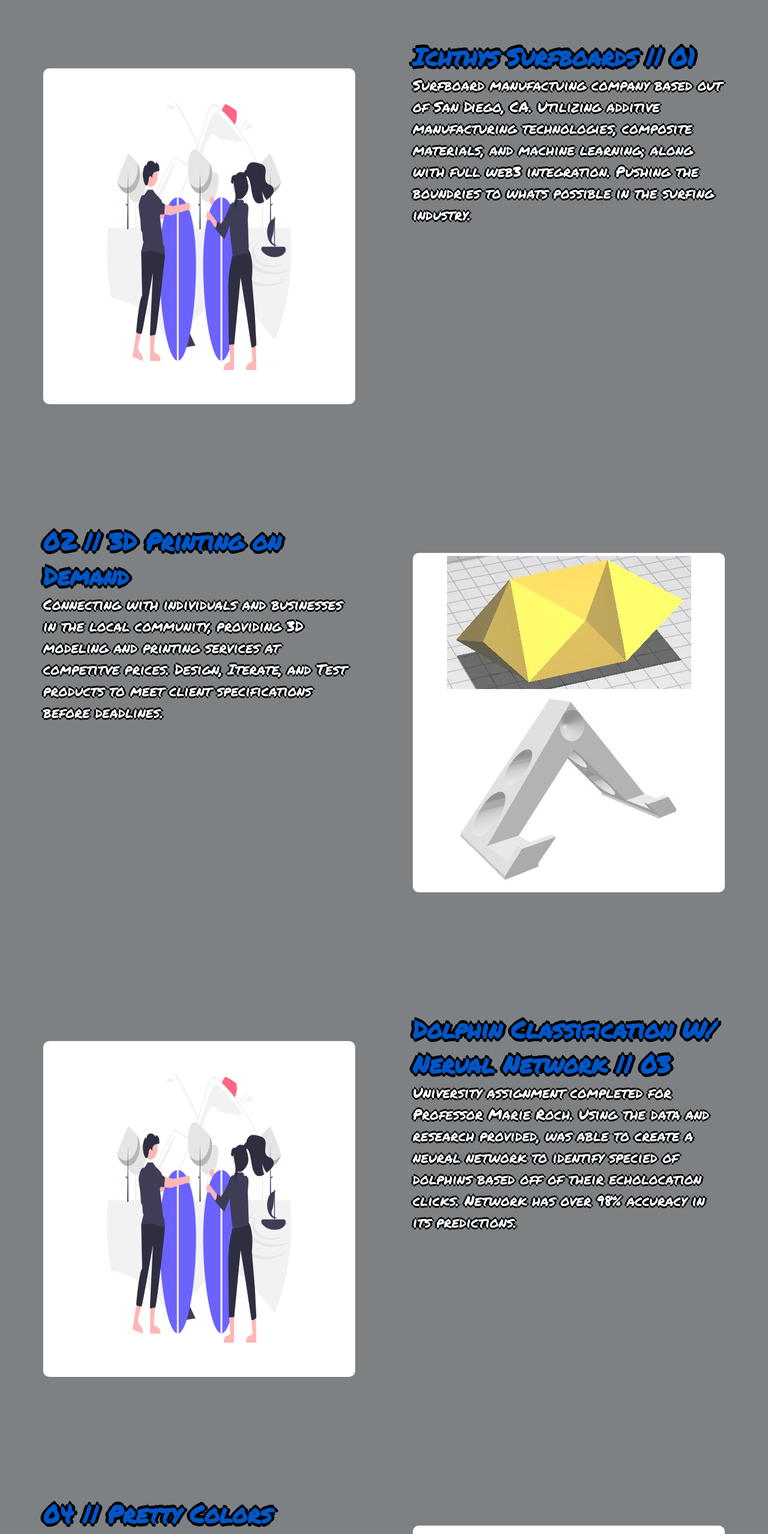
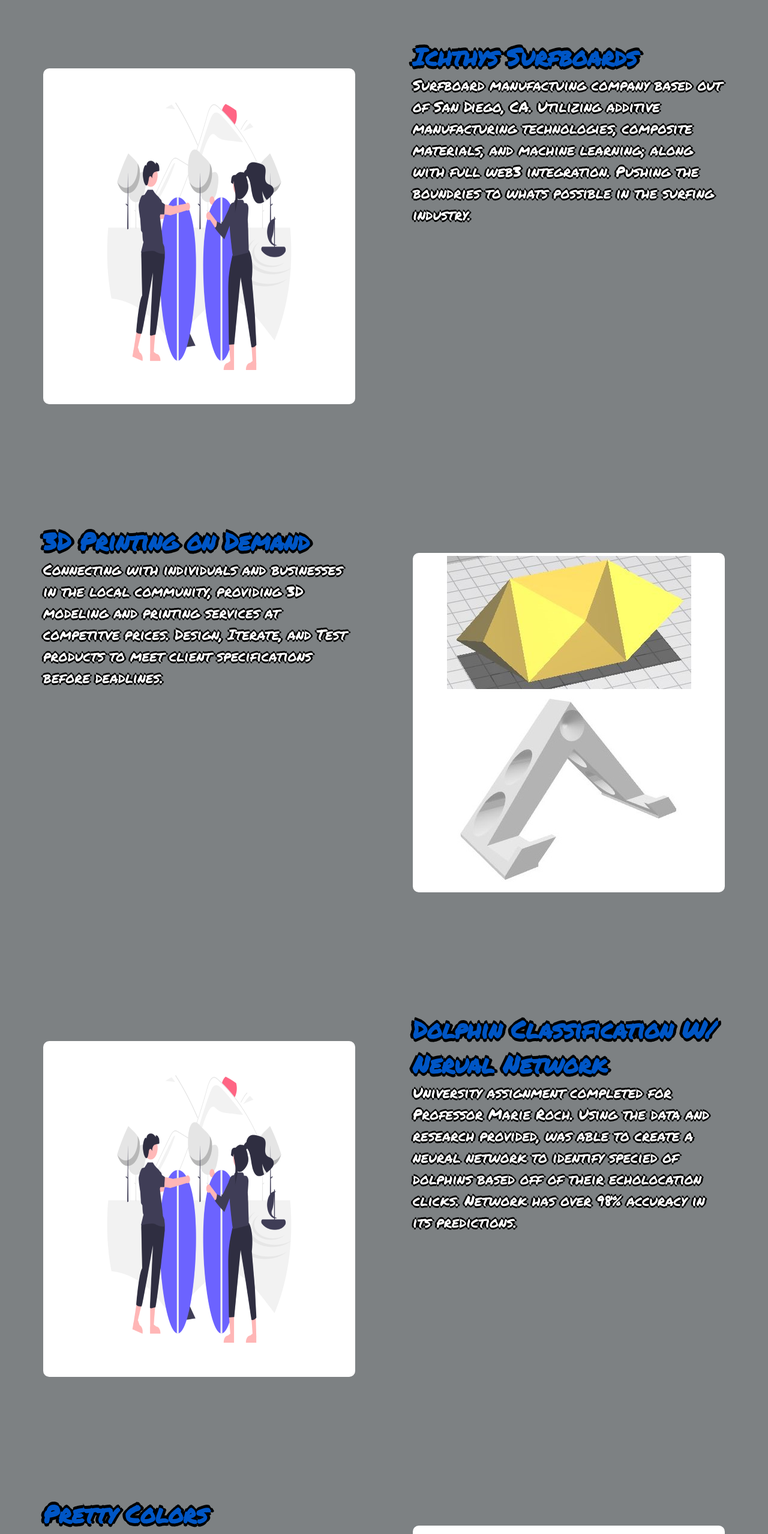
Before and after one commit to maxx-king/maxx-king.github.io, a React (Create React App) app: page / in a window 1280 px wide. Shown: the part 1771-4329 px from the top of the page at 60% size. Built offline with nearby package versions, Linux system fonts and the light colour scheme.

Commit message:
Update data.js
remove numbering from projects

```diff
--- a/src/Components/InfoSection/data.js
+++ b/src/Components/InfoSection/data.js
@@ -15,7 +15,7 @@ export const Project1 = {
     id: 'IchthysSurfboards',
     img: img2,
     imgStart: true,
-    heading: 'Ichthys Surfboards || 01',
+    heading: 'Ichthys Surfboards',
     subtitle: 'Surfboard manufactuing company based out of San Diego, CA. Utilizing additive manufacturing technologies, composite materials, and machine learning; along with full web3 integration. Pushing the boundries to whats possible in the surfing industry.',
 }
 
@@ -23,7 +23,7 @@ export const Project2 = {
     id: '3DPrinting',
     img: img3,
     imgStart: false,
-    heading: '02 || 3D Printing on Demand',
+    heading: '3D Printing on Demand',
     subtitle: 'Connecting with individuals and businesses in the local community, providing 3D modeling and printing services at competitve prices. Design, Iterate, and Test products to meet client specifications before deadlines.',
 }
 
@@ -31,7 +31,7 @@ export const Project3 = {
     id: 'DolphinID',
     img: img2,
     imgStart: true,
-    heading: 'Dolphin Classification W/ Nerual Network || 03',
+    heading: 'Dolphin Classification W/ Nerual Network',
     subtitle: 'University assignment completed for Professor Marie Roch. Using the data and research provided, was able to create a neural network to identify specied of dolphins based off of their echolocation clicks. Network has over 98% accuracy in its predictions.',
 }
 
@@ -39,6 +39,6 @@ export const Project4 = {
     id: 'PrettyColors',
     img: img4,
     imgStart: false,
-    heading: '04 || Pretty Colors ',
+    heading: 'Pretty Colors ',
     subtitle: 'Python utility to facilitate web design. Tool takes two images and creates a color gradient of equal width by any specified height. Similar to the CSS linear-gradient function, but creates a vertical color gradient for every pixel in the width.',
 }
```
